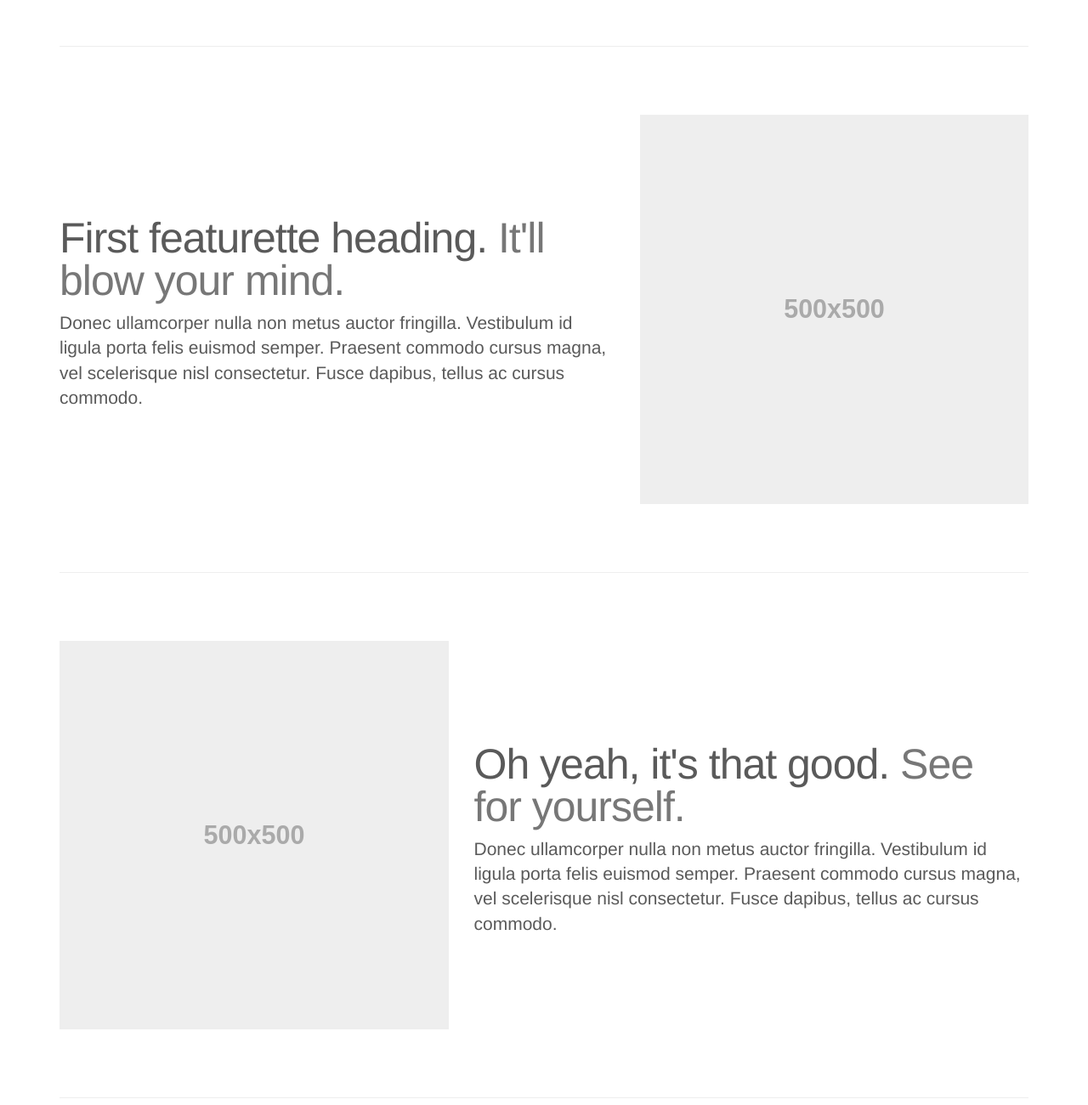
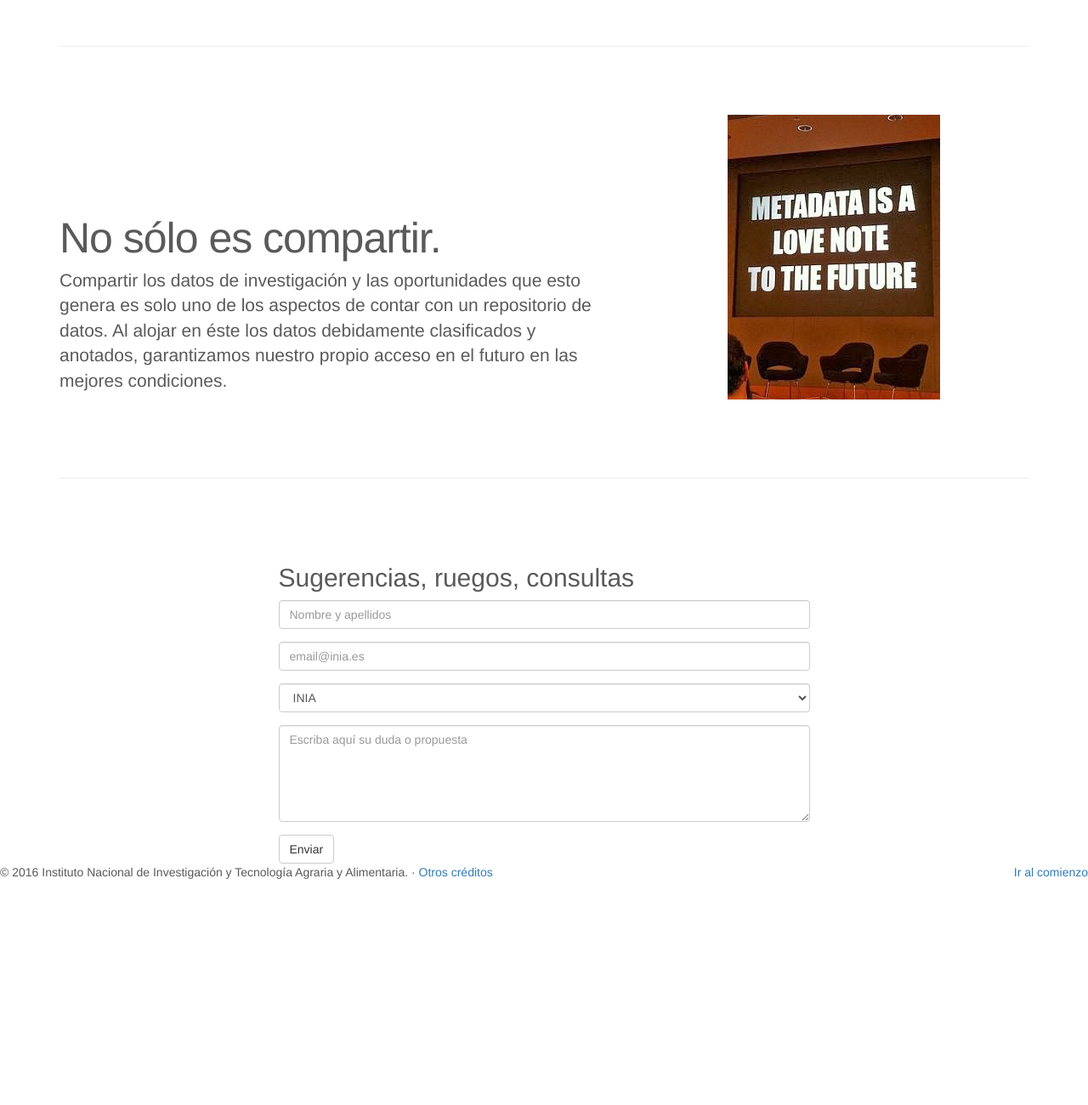
Before and after one commit to inia-es/redia_site, a plain HTML site: page index.html in a window 1280 px wide. Shown: the part 1200-2500 px from the top of the page at 85% size. After the commit the page ends 2316 px from the top, so only its background shows below. Drawn offline with nearby package versions, Linux system fonts and the light colour scheme; a script that the page names is missing.

Commit message:
Added metadata love statement.

```diff
--- a/index.html
+++ b/index.html
@@ -171,39 +171,18 @@ El repositorio servirá como herramienta para valorar, mediante <strong>nuevas m
 
       <div class="row featurette">
         <div class="col-md-7">
-          <h2 class="featurette-heading">First featurette heading. <span class="text-muted">It'll blow your mind.</span></h2>
-          <p class="lead">Donec ullamcorper nulla non metus auctor fringilla. Vestibulum id ligula porta felis euismod semper. Praesent commodo cursus magna, vel scelerisque nisl consectetur. Fusce dapibus, tellus ac cursus commodo.</p>
+          <h2 class="featurette-heading">No sólo es compartir. <span class="text-muted"></span></h2>
+          <p class="lead">Compartir los datos de investigación y las oportunidades que esto genera es solo uno de los aspectos de contar con un repositorio de datos. Al alojar en éste los datos debidamente clasificados y anotados, garantizamos nuestro propio acceso en el futuro en las mejores condiciones.</p>
         </div>
         <div class="col-md-5">
-          <img class="featurette-image img-responsive center-block" data-src="holder.js/500x500/auto" alt="Generic placeholder image">
+          <img class="featurette-image img-responsive center-block" src="./assets/img/Metadata_love250.jpg" alt="Generic placeholder image">
         </div>
       </div>
 
       <hr class="featurette-divider">
 
-      <div class="row featurette">
-        <div class="col-md-7 col-md-push-5">
-          <h2 class="featurette-heading">Oh yeah, it's that good. <span class="text-muted">See for yourself.</span></h2>
-          <p class="lead">Donec ullamcorper nulla non metus auctor fringilla. Vestibulum id ligula porta felis euismod semper. Praesent commodo cursus magna, vel scelerisque nisl consectetur. Fusce dapibus, tellus ac cursus commodo.</p>
-        </div>
-        <div class="col-md-5 col-md-pull-7">
-          <img class="featurette-image img-responsive center-block" data-src="holder.js/500x500/auto" alt="Generic placeholder image">
-        </div>
       </div>
 
-      <hr class="featurette-divider">
-
-      <div class="row featurette">
-        <div class="col-md-7">
-          <h2 class="featurette-heading">And lastly, this one. <span class="text-muted">Checkmate.</span></h2>
-          <p class="lead">Donec ullamcorper nulla non metus auctor fringilla. Vestibulum id ligula porta felis euismod semper. Praesent commodo cursus magna, vel scelerisque nisl consectetur. Fusce dapibus, tellus ac cursus commodo.</p>
-        </div>
-        <div class="col-md-5">
-          <img class="featurette-image img-responsive center-block" data-src="holder.js/500x500/auto" alt="Generic placeholder image">
-        </div>
-      </div>
-
-      <hr class="featurette-divider">
 
       <!-- /END THE FEATURETTES -->
 
@@ -272,6 +251,10 @@ El repositorio servirá como herramienta para valorar, mediante <strong>nuevas m
             <img src="./assets/img/lab.jpg" class="img-thumbnail">
             <p><small>Recortado de una obra de <a href="https://flic.kr/p/fEtaSo">United Soybean Board</a></small></p>
           </div>
+          <div class="col-md-8 col-md-offset-2" >
+            <img src="./assets/img/Metadata_love250.jpg" class="img-thumbnail">
+            <p><small>&copy; <a href="https://twitter.com/kissane/">@kissane</a></small></p>
+          </div>
         </div>
       <div class="modal-footer">
         <button type="button" class="btn btn-default" data-dismiss="modal">Cerrar</button>
```
Also changed, not shown: assets/img/Metadata_love250.jpg (added).
